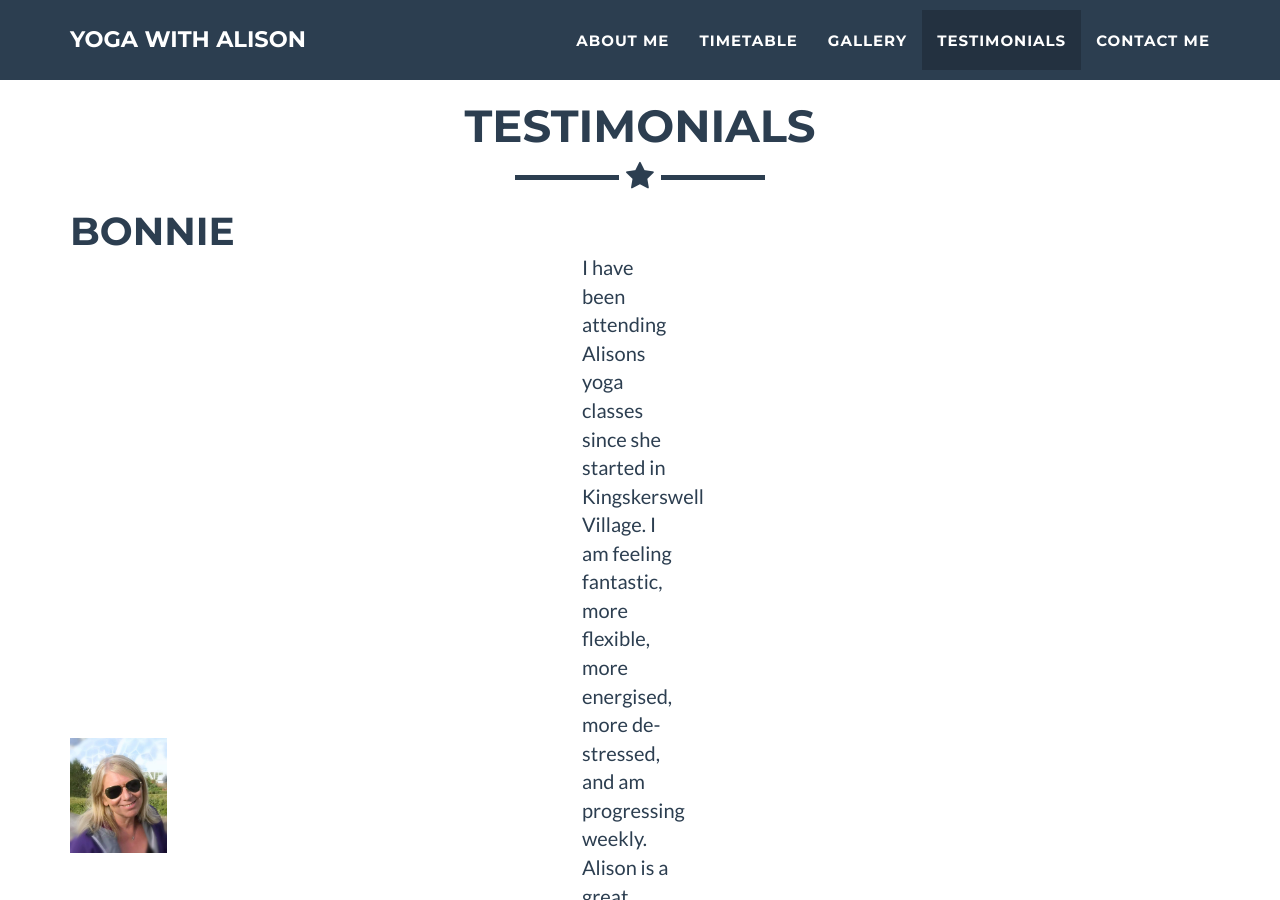
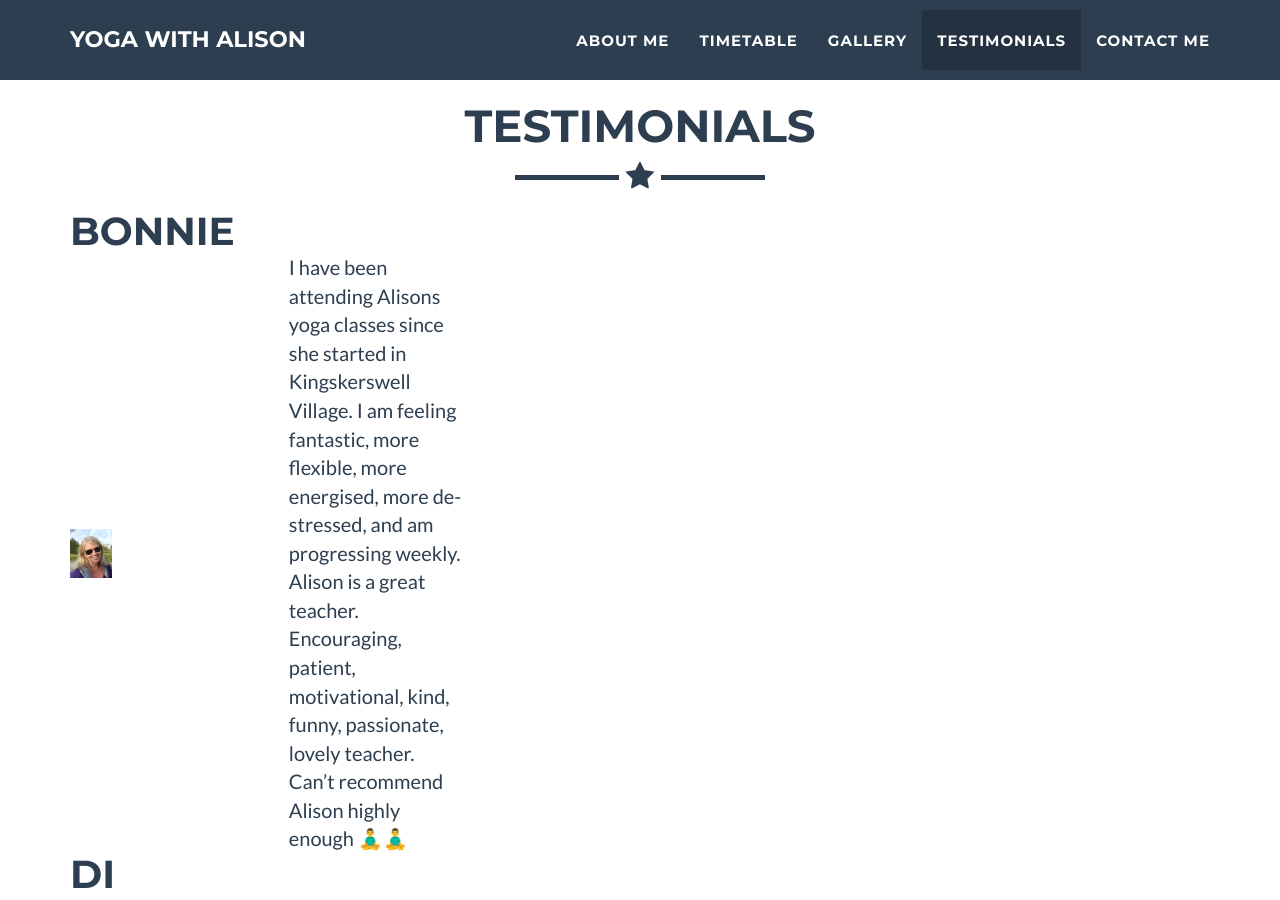
Before and after one commit to YogaWithAlison/yogawithalison.github.io, a Jekyll site: the page built from _posts/2014-07-18-project-1.markdown, in a window 1280 px wide and 900 px high, scrolled down 3262 px. Built offline with Jekyll 4.4.1, drawn with Linux system fonts in a browser that asks for light colours.

Commit message:
testimonials

```diff
--- a/_includes/testimonials.html
+++ b/_includes/testimonials.html
@@ -9,14 +9,14 @@
                 </div>
             </div>
             <div class="portfolio-flex-row">
-            <TABLE style="width:80vw">
+            <TABLE style="width:100%">
                 {% for post in site.testimonials %}
                     <TR>
                         <TH colspan="2"><H1>{{ post.title }}</H1></TH>
                     </TR>
                     <TR>
                         <TD><img src="img/testimonials/{{ post.img }}"></TD>
-                        <TD><p>{{ post.description }}</p></TD>
+                        <TD style="width:80%"><p>{{ post.description }}</p></TD>
                     </TR>
                 {% endfor %}
             </TABLE>
```
